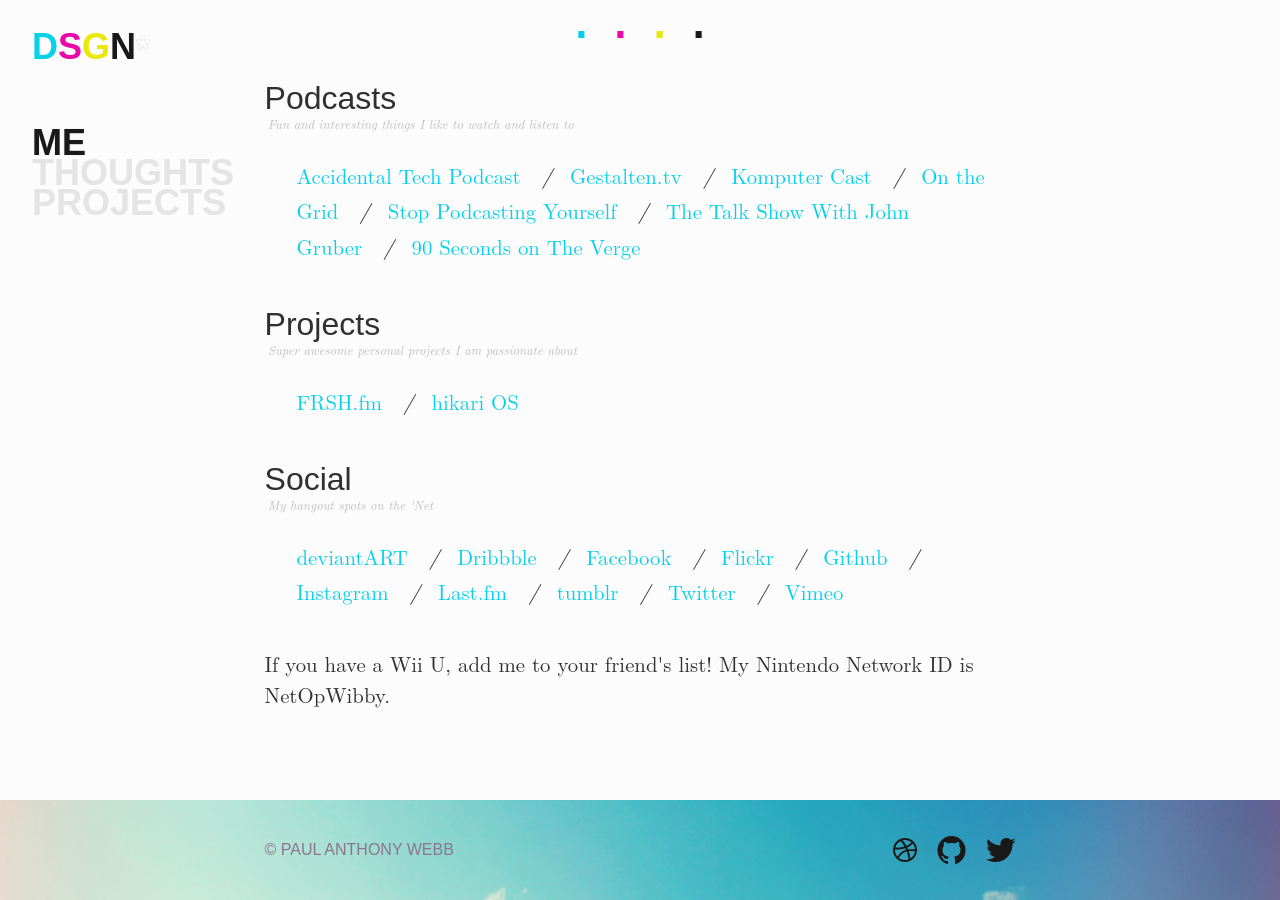
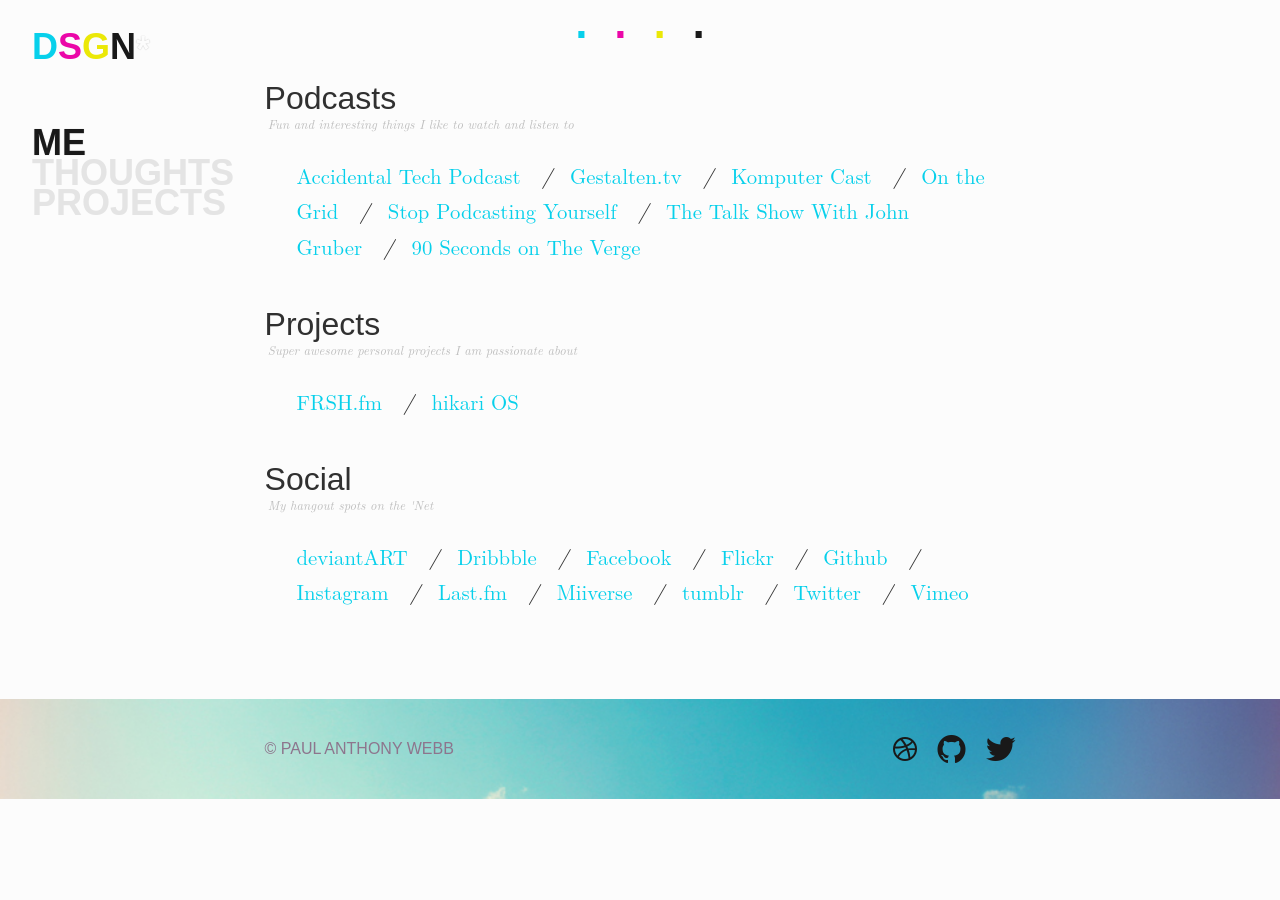
Before and after one commit to NetOpWibby/DSGN, a Jekyll site: the page built from me/index.html, in a window 1280 px wide and 900 px high, scrolled down 1743 px. Built offline with Jekyll 4.4.1, drawn with Linux system fonts in a browser that asks for light colours; some web fonts are replaced; Markdown is read by kramdown in place of the engine named in the settings; comment, search, counter and statistics services are not loaded; after the commit the page ends 2542 px from its top, so only the background shows below that.

Commit message:
Updated Me page for Miiverse link

```diff
--- a/_config.yml
+++ b/_config.yml
@@ -2,7 +2,7 @@
 description: "The portfolio of Paul Anthony Webb"
 url: "http://dsgn.io"
 markdown: rdiscount
-pygments: true
+highlighter: true
 paginate: 5
 paginate_path: "thoughts/page:num"
 permalink: /thoughts/:title
--- a/me/index.html
+++ b/me/index.html
@@ -71,11 +71,11 @@
 								<li><a href="https://github.com/NetOperatorWibby">Github</a></li>
 								<li><a href="http://instagram.com/spacemanfresh">Instagram</a></li>
 								<li><a href="http://last.fm/user/FreshWibby">Last.fm</a></li>
+								<li><a href="https://miiverse.nintendo.net/users/NetOpWibby">Miiverse</a></li>
 								<li><a href="http://g3niu5.tumblr.com">tumblr</a></li>
 								<li><a href="http://twitter.com/NetOpWibby">Twitter</a></li>
 								<li><a href="http://vimeo.com/nokafresh">Vimeo</a></li>
 							</ul>
 						</p>
 
-						<p>If you have a Wii U, add me to your friend's list! My Nintendo Network ID is NetOpWibby.</p>
 					</section>
```
